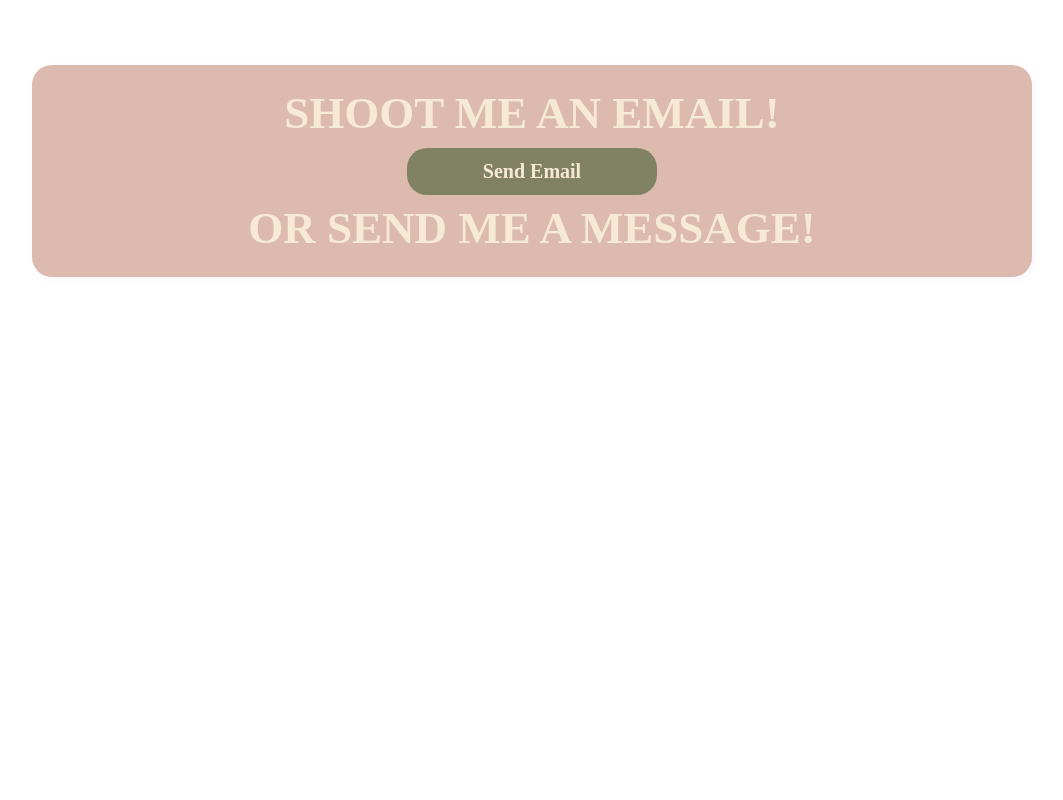
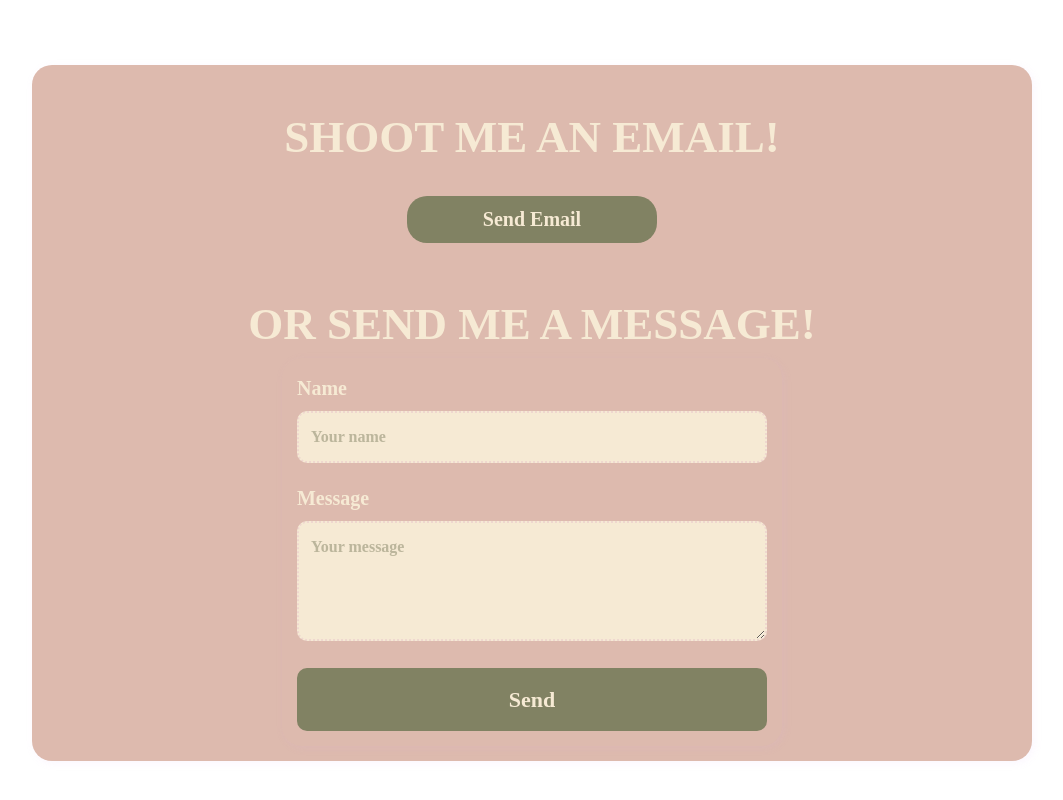
Before and after one commit to aarnap24/aarna-patel-personal-website, a Next.js app: page / in a window 1280 px wide. Shown: the part 1088-1888 px from the top of the page, without its empty margins (108-1171 px from the left). Before the commit the page ends 1437 px from the top, so only its background shows below. Built offline with nearby package versions, Linux system fonts and the light colour scheme.

Commit message:
contact form

```diff
--- a/app/components/contact-form.tsx
+++ b/app/components/contact-form.tsx
@@ -9,7 +9,7 @@ export default function ContactForm() {
 
   async function handleSubmit(e: React.FormEvent) {
     e.preventDefault();
-    await fetch("https://formspree.io/f/yourcode", {
+    await fetch("https://formspree.io/f/xzdypqla", {
       method: "POST",
       headers: { "Content-Type": "application/json" },
       body: JSON.stringify({ name, message }),
--- a/app/page.tsx
+++ b/app/page.tsx
@@ -46,10 +46,14 @@ export default function Home() {
 
       <div className="info-card contact-card" id="contact">
         <div className="info-card-text contact-card-text">
+          <br></br>
           <h2>SHOOT ME AN EMAIL!</h2>
+          <br></br>
           <a href="mailto:aarnapatel18@gmail.com" className="button contactbutton">Send Email</a>
+          <br></br>
+          <br></br>
           <h2>OR SEND ME A MESSAGE!</h2>
-          {/* <ContactForm /> */}
+          <ContactForm />
         </div>
       </div>
 
--- a/app/projects/page.jsx
+++ b/app/projects/page.jsx
@@ -10,6 +10,7 @@ const Projects = () => {
         </ul>
       </div>
       <h1>PROJECTS</h1>
+      <h2>Click a tab to learn more!</h2>
 
       <ProjectCards />
     </div>
```
